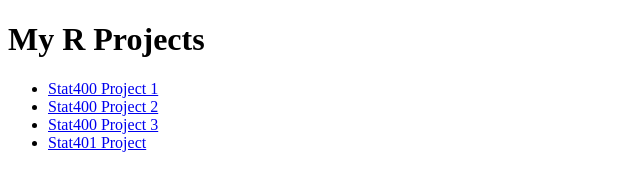
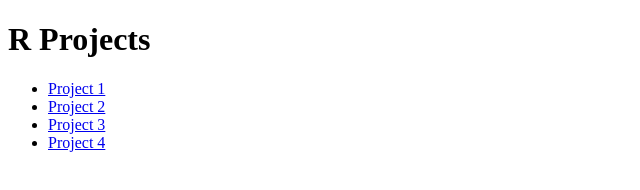
Before and after one commit to jmans8/R-Projects, a plain HTML site: page index.html in a window 1280 px wide. Shown: the whole page, without its empty margins (0-640 px from the left). Drawn offline with Linux system fonts and the light colour scheme.

Commit message:
Update index.html

```diff
--- a/index.html
+++ b/index.html
@@ -1,15 +1,15 @@
 <!DOCTYPE html>
 <html>
 <head>
-    <title>My R Projects</title>
+    <title>R Projects</title>
 </head>
 <body>
-    <h1>My R Projects</h1>
+    <h1>R Projects</h1>
     <ul>
-        <li><a href="Stat400_Project1.html" target="_blank">Stat400 Project 1</a></li>
-        <li><a href="Stat400_Project2.html" target="_blank">Stat400 Project 2</a></li>
-        <li><a href="Stat400_Project3.html" target="_blank">Stat400 Project 3</a></li>
-        <li><a href="Stat401_R_Project (2).html" target="_blank">Stat401 Project</a></li>
+        <li><a href="Stat400_Project1.html" target="_blank">Project 1</a></li>
+        <li><a href="Stat400_Project2.html" target="_blank">Project 2</a></li>
+        <li><a href="Stat400_Project3.html" target="_blank">Project 3</a></li>
+        <li><a href="Stat401_R_Project (2).html" target="_blank">Project 4</a></li>
     </ul>
 </body>
 </html>
```
